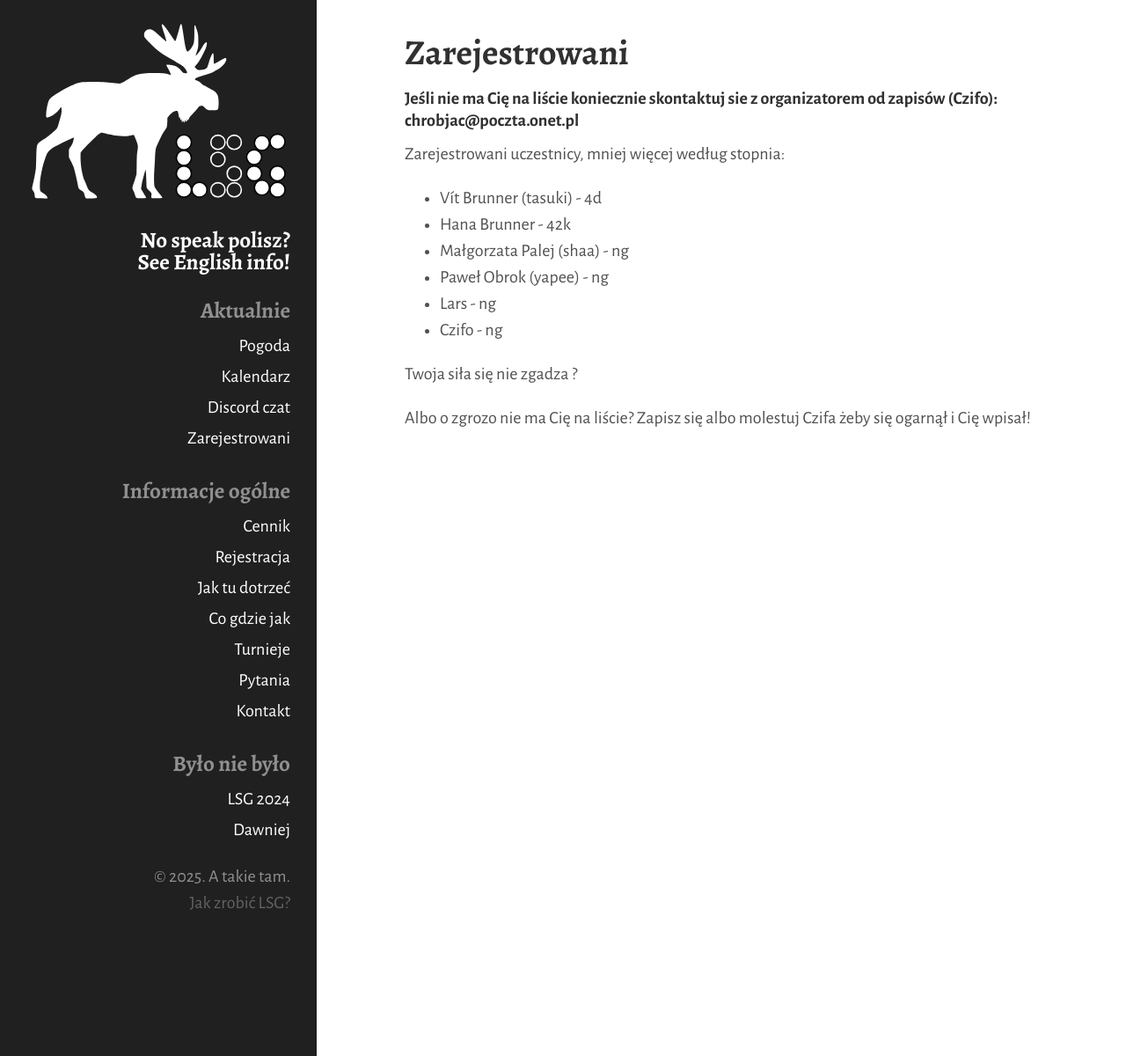
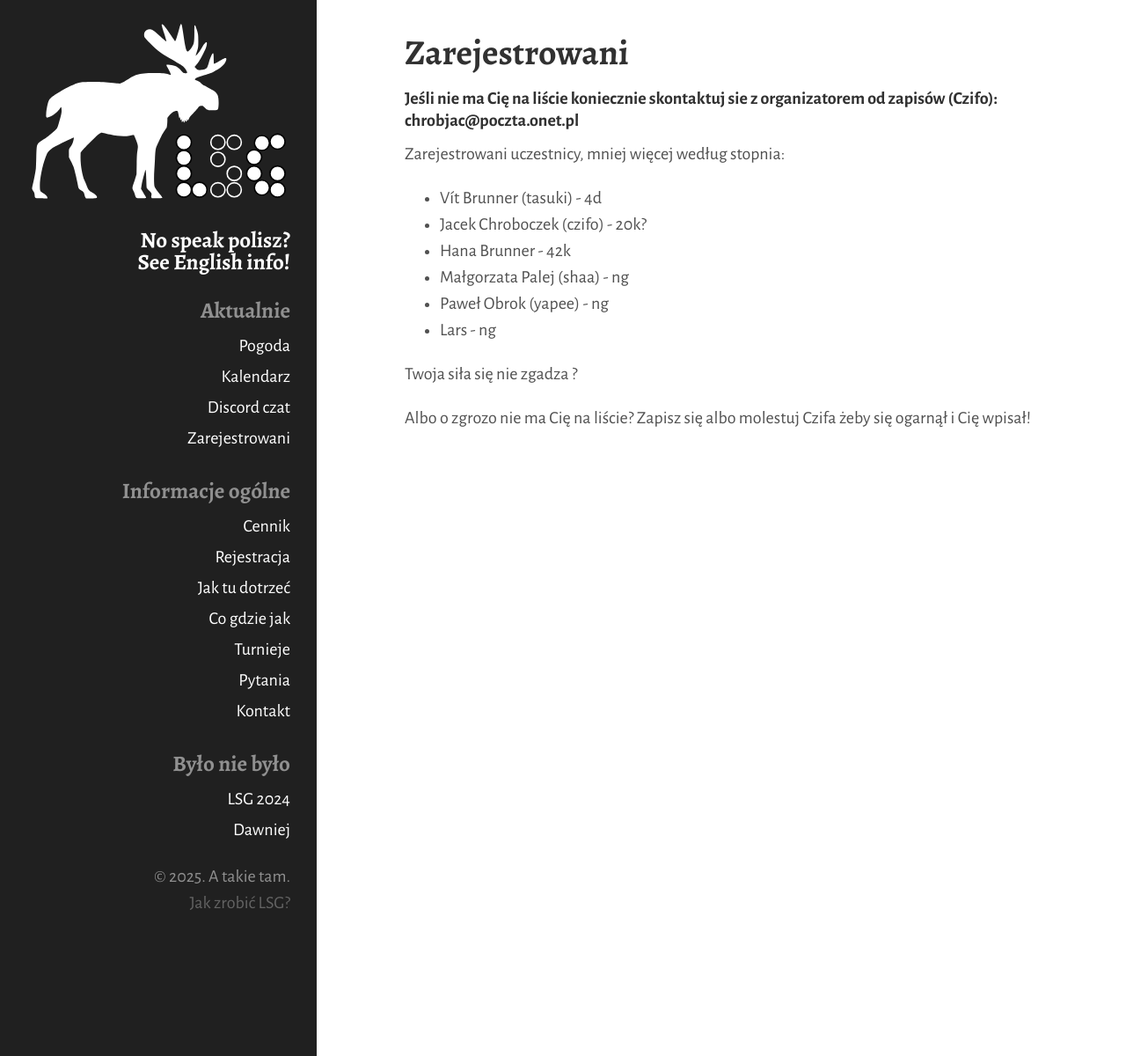
Before and after one commit to tasuki/lsg, a Jekyll site: the page built from zarejestrowani.md, in a window 1280 px wide. Shown: the whole page at 88% size. Built offline with Jekyll 4.4.1, drawn with Linux system fonts in a browser that asks for light colours.

Commit message:
Update zarejestrowani.md

```diff
--- a/zarejestrowani.md
+++ b/zarejestrowani.md
@@ -10,11 +10,11 @@ title: Zarejestrowani
 
 Zarejestrowani uczestnicy, mniej więcej według stopnia:
 - Vít Brunner (tasuki) - 4d
+- Jacek Chroboczek (czifo) - 20k?
 - Hana Brunner - 42k
 - Małgorzata Palej (shaa) - ng
 - Paweł Obrok (yapee) - ng
 - Lars - ng
-- Czifo - ng
 
 
 Twoja siła się nie zgadza ?
```
